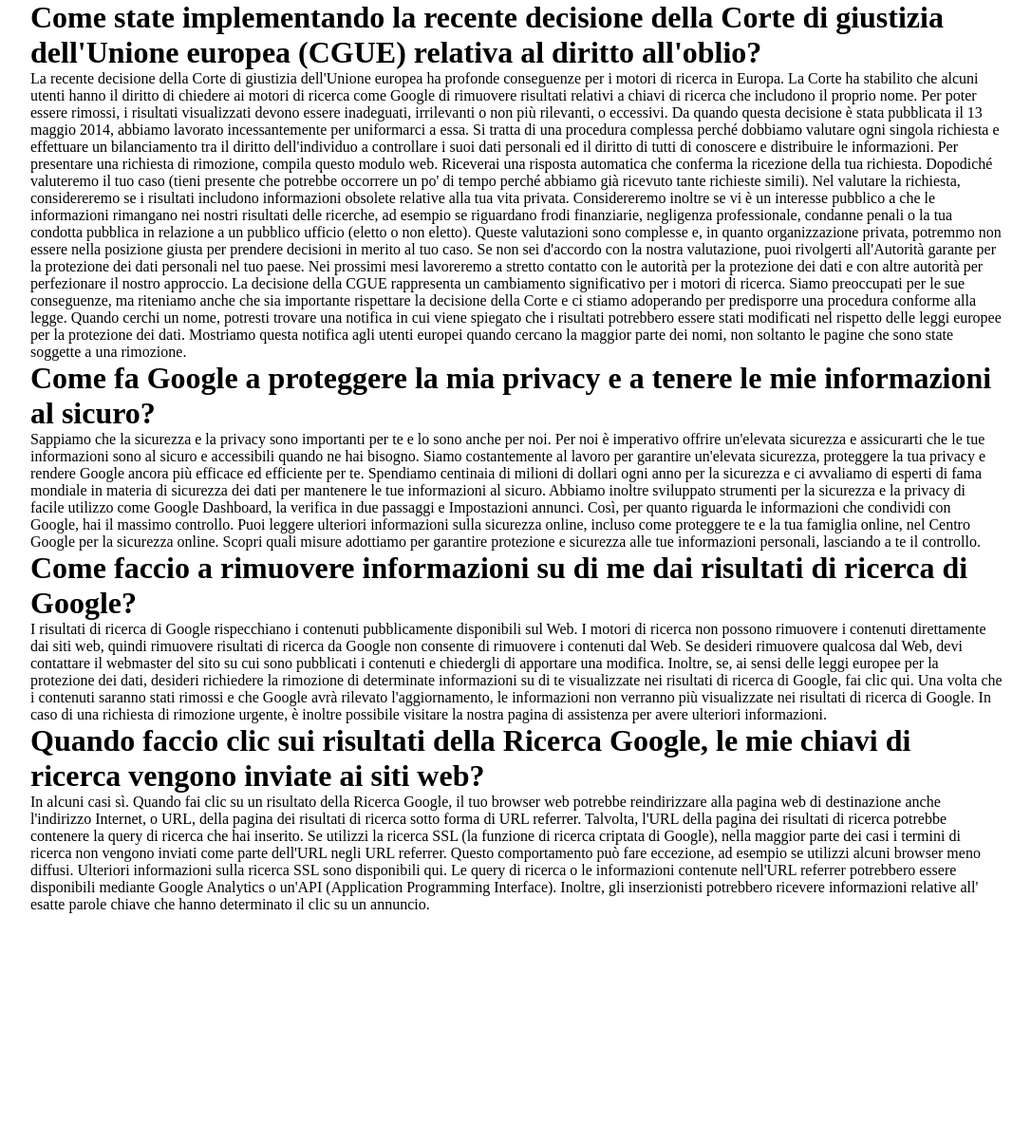
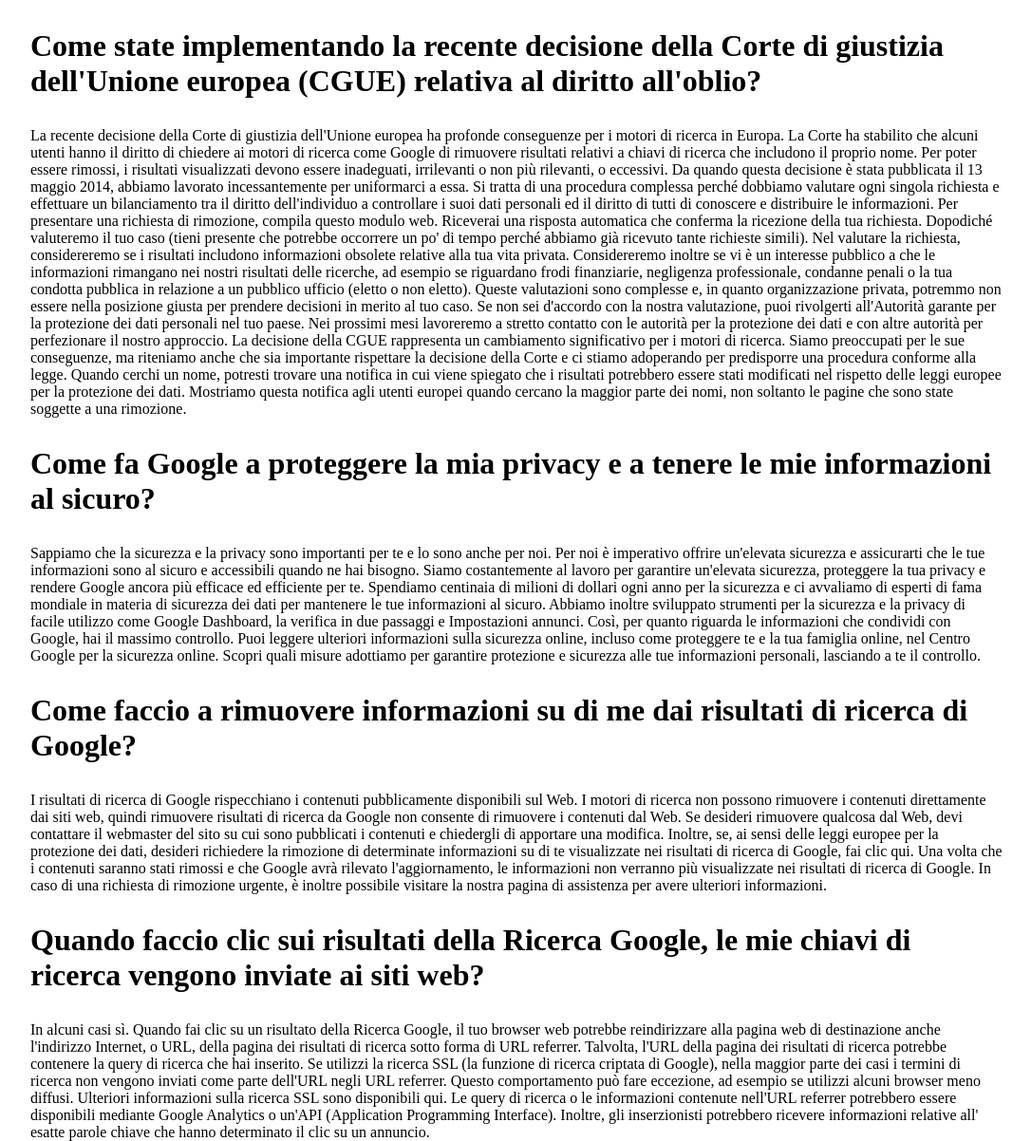
Before and after one commit to BedeschiDaniele/php-google-faq, a PHP site: page / in a window 1280 px wide. Shown: the whole page at 95% size, without its empty margins (96-1182 px from the left). Before the commit the page ends 962 px from the top, so only its background shows below. Run offline with PHP 8.4, Linux system fonts and the light colour scheme.

Commit message:
Commit with css

```diff
--- a/css/style.css
+++ b/css/style.css
@@ -9,3 +9,6 @@
   height: 800px;
   margin: 0 auto;
 }
+.question {
+  margin: 30px 0;
+}
--- a/index.php
+++ b/index.php
@@ -32,6 +32,7 @@ $faqs = [
       'answer' => "In alcuni casi sì. Quando fai clic su un risultato della Ricerca Google, il tuo browser web potrebbe reindirizzare alla pagina web di destinazione anche l'indirizzo Internet, o URL, della pagina dei risultati di ricerca sotto forma di URL referrer. Talvolta, l'URL della pagina dei risultati di ricerca potrebbe contenere la query di ricerca che hai inserito. Se utilizzi la ricerca SSL (la funzione di ricerca criptata di Google), nella maggior parte dei casi i termini di ricerca non vengono inviati come parte dell'URL negli URL referrer. Questo comportamento può fare eccezione, ad esempio se utilizzi alcuni browser meno diffusi. Ulteriori informazioni sulla ricerca SSL sono disponibili qui. Le query di ricerca o le informazioni contenute nell'URL referrer potrebbero essere disponibili mediante Google Analytics o un'API (Application Programming Interface). Inoltre, gli inserzionisti potrebbero ricevere informazioni relative all' esatte parole chiave che hanno determinato il clic su un annuncio.",
     ]
 ];
+$classe = "question";
 ?>
 
 <!DOCTYPE html>
@@ -46,7 +47,7 @@ $faqs = [
       <?php
         foreach ($faqs as $faq) {
       ?>
-        <h1><?php echo $faq["question"]."<br>"?></h1>
+        <h1 class="<?= $classe; ?>"><?php echo $faq["question"]."<br>"?></h1>
         <p><?php echo $faq["answer"]."<br>"?></p>
       <?php
         }
```
